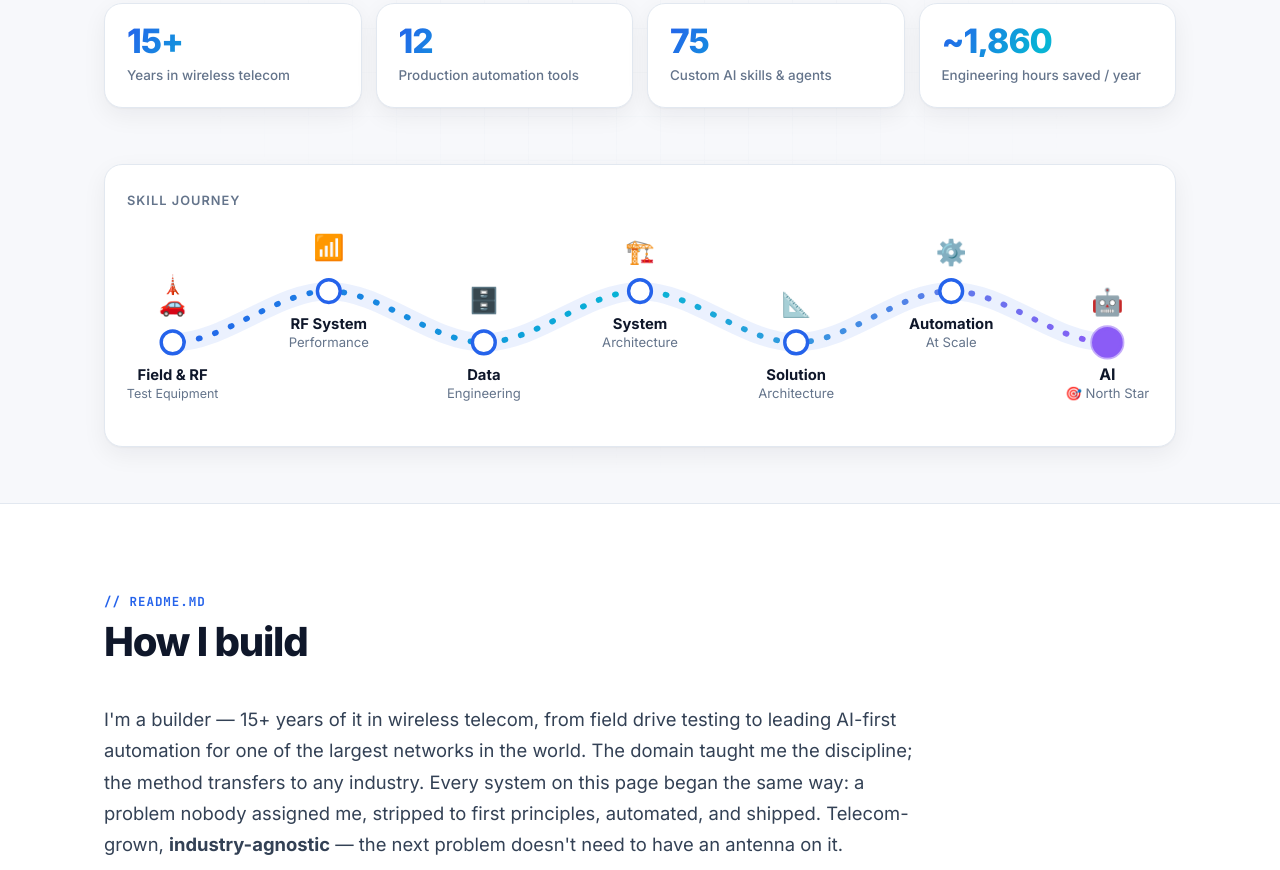
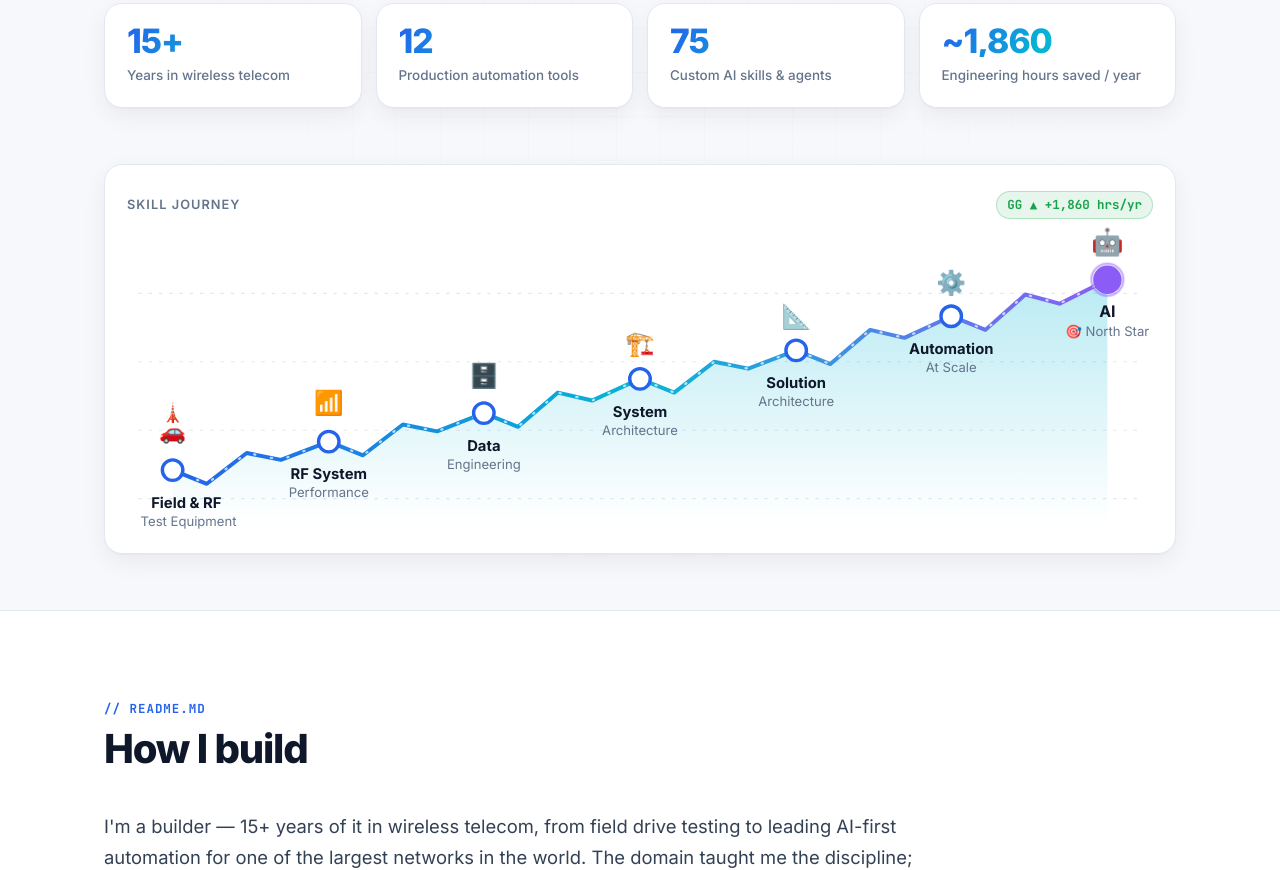
Before and after one commit to Telecom-guy/Telecom-guy.github.io, a plain HTML site: page index.html in a window 1280 px wide. Shown: the part 873-1743 px from the top of the page. Drawn offline with Linux system fonts and the light colour scheme.

Commit message:
Skill journey as rising stock chart; human over the loop wording

```diff
--- a/index.html
+++ b/index.html
@@ -151,7 +151,15 @@ h2{font-size:clamp(1.8rem,3.4vw,2.5rem);font-weight:800;letter-spacing:-.03em;ma
 .j-label{fill:var(--ink);font-weight:700;font-family:Inter,sans-serif}
 .j-sub{fill:var(--muted);font-family:Inter,sans-serif}
 .j-node{fill:var(--surface);stroke:var(--accent)}
-.j-track{stroke:var(--accent-soft)}
+.journey-title{display:flex;justify-content:space-between;align-items:center;gap:12px;flex-wrap:wrap}
+.j-ticker{font-family:'JetBrains Mono',Consolas,Menlo,monospace;font-size:.78rem;font-weight:700;color:#16a34a;background:rgba(22,163,74,.1);border:1px solid rgba(22,163,74,.25);border-radius:999px;padding:3px 10px;text-transform:none;letter-spacing:0}
+[data-theme="dark"] .j-ticker{color:#4ade80;background:rgba(74,222,128,.1);border-color:rgba(74,222,128,.3)}
+.j-grid line{stroke:var(--line);stroke-dasharray:3 6}
+.j-line{stroke-dasharray:1;stroke-dashoffset:0;transition:stroke-dashoffset 2.2s cubic-bezier(.4,0,.2,1)}
+.j-area,.j-flow{transition:opacity 1s ease 1.4s}
+body.js .journey:not(.visible) .j-line{stroke-dashoffset:1}
+body.js .journey:not(.visible) .j-area,body.js .journey:not(.visible) .j-flow{opacity:0}
+@media(max-width:700px){.j-label{font-size:16px}.j-sub{font-size:13px}}
 
 /* bento principles */
 .bento{display:grid;grid-template-columns:repeat(6,1fr);gap:16px}
@@ -383,47 +391,52 @@ body.js .reveal.visible{opacity:1;transform:none}
     </div>
 
     <div class="journey reveal" aria-hidden="true">
-      <div class="journey-title">Skill journey</div>
-      <svg viewBox="0 0 900 185" xmlns="http://www.w3.org/2000/svg">
+      <div class="journey-title"><span>Skill journey</span><span class="j-ticker">GG ▲ +1,860 hrs/yr</span></div>
+      <svg viewBox="0 0 900 272" xmlns="http://www.w3.org/2000/svg">
         <defs>
           <linearGradient id="rg" x1="0" y1="0" x2="1" y2="0">
             <stop offset="0" stop-color="#2563eb"/><stop offset=".5" stop-color="#06b6d4"/><stop offset="1" stop-color="#8b5cf6"/>
           </linearGradient>
+          <linearGradient id="ra" x1="0" y1="0" x2="0" y2="1">
+            <stop offset="0" stop-color="#06b6d4" stop-opacity=".28"/><stop offset="1" stop-color="#06b6d4" stop-opacity="0"/>
+          </linearGradient>
         </defs>
-        <path class="j-track" d="M40,110 C86,110 131,65 177,65 C223,65 267,110 313,110 C359,110 404,65 450,65 C496,65 541,110 587,110 C633,110 677,65 723,65 C769,65 814,110 860,110" fill="none" stroke-width="16" stroke-linecap="round"/>
-        <path d="M40,110 C86,110 131,65 177,65 C223,65 267,110 313,110 C359,110 404,65 450,65 C496,65 541,110 587,110 C633,110 677,65 723,65 C769,65 814,110 860,110" fill="none" stroke="url(#rg)" stroke-width="5" stroke-linecap="round" class="dashflow"/>
-        <g class="bob" style="animation-delay:0s"><text x="40" y="88" font-size="19" text-anchor="middle">🚗</text><text x="40" y="70" font-size="16" text-anchor="middle">🗼</text></g>
-        <circle class="j-node" cx="40" cy="110" r="10" stroke-width="3"/>
-        <text class="j-label" x="40" y="143" font-size="13" text-anchor="middle">Field &amp; RF</text>
-        <text class="j-sub" x="40" y="159" font-size="11" text-anchor="middle">Test Equipment</text>
-        <g class="bob" style="animation-delay:.4s"><text x="177" y="39" font-size="22" text-anchor="middle">📶</text></g>
-        <circle class="j-node" cx="177" cy="65" r="10" stroke-width="3"/>
-        <text class="j-label" x="177" y="98" font-size="13" text-anchor="middle">RF System</text>
-        <text class="j-sub" x="177" y="114" font-size="11.5" text-anchor="middle">Performance</text>
-        <g class="bob" style="animation-delay:.8s"><text x="313" y="84" font-size="22" text-anchor="middle">🗄️</text></g>
-        <circle class="j-node" cx="313" cy="110" r="10" stroke-width="3"/>
-        <text class="j-label" x="313" y="143" font-size="13" text-anchor="middle">Data</text>
-        <text class="j-sub" x="313" y="159" font-size="11.5" text-anchor="middle">Engineering</text>
-        <g class="bob" style="animation-delay:1.2s"><text x="450" y="39" font-size="21" text-anchor="middle">🏗️</text></g>
-        <circle class="j-node" cx="450" cy="65" r="10" stroke-width="3"/>
-        <text class="j-label" x="450" y="98" font-size="13" text-anchor="middle">System</text>
-        <text class="j-sub" x="450" y="114" font-size="11.5" text-anchor="middle">Architecture</text>
-        <g class="bob" style="animation-delay:1.6s"><text x="587" y="84" font-size="21" text-anchor="middle">📐</text></g>
-        <circle class="j-node" cx="587" cy="110" r="10" stroke-width="3"/>
+        <g class="j-grid"><line x1="10" y1="60" x2="890" y2="60"/><line x1="10" y1="120" x2="890" y2="120"/><line x1="10" y1="180" x2="890" y2="180"/><line x1="10" y1="240" x2="890" y2="240"/></g>
+        <path class="j-area" d="M40,215 L70,227 L105,200 L135,206 L177,190 L207,202 L242,175 L272,181 L313,165 L343,177 L378,147 L408,154 L450,135 L480,147 L515,120 L545,126 L587,110 L617,122 L652,92 L682,99 L723,80 L753,92 L788,61 L818,69 L860,48 L860,262 L40,262 Z" fill="url(#ra)"/>
+        <path class="j-line" pathLength="1" d="M40,215 L70,227 L105,200 L135,206 L177,190 L207,202 L242,175 L272,181 L313,165 L343,177 L378,147 L408,154 L450,135 L480,147 L515,120 L545,126 L587,110 L617,122 L652,92 L682,99 L723,80 L753,92 L788,61 L818,69 L860,48" fill="none" stroke="url(#rg)" stroke-width="3.5" stroke-linejoin="round" stroke-linecap="round"/>
+        <path class="dashflow j-flow" d="M40,215 L70,227 L105,200 L135,206 L177,190 L207,202 L242,175 L272,181 L313,165 L343,177 L378,147 L408,154 L450,135 L480,147 L515,120 L545,126 L587,110 L617,122 L652,92 L682,99 L723,80 L753,92 L788,61 L818,69 L860,48" fill="none" stroke="#fff" stroke-opacity=".7" stroke-width="2" stroke-linecap="round"/>
+        <g class="bob" style="animation-delay:0s"><text x="40" y="193" font-size="19" text-anchor="middle">🚗</text><text x="40" y="175" font-size="16" text-anchor="middle">🗼</text></g>
+        <circle class="j-node" cx="40" cy="215" r="9" stroke-width="3"/>
+        <text class="j-label" x="52" y="248" font-size="13" text-anchor="middle">Field &amp; RF</text>
+        <text class="j-sub" x="54" y="264" font-size="11.5" text-anchor="middle">Test Equipment</text>
+        <g class="bob" style="animation-delay:.4s"><text x="177" y="168" font-size="21" text-anchor="middle">📶</text></g>
+        <circle class="j-node" cx="177" cy="190" r="9" stroke-width="3"/>
+        <text class="j-label" x="177" y="223" font-size="13" text-anchor="middle">RF System</text>
+        <text class="j-sub" x="177" y="239" font-size="11.5" text-anchor="middle">Performance</text>
+        <g class="bob" style="animation-delay:.8s"><text x="313" y="143" font-size="21" text-anchor="middle">🗄️</text></g>
+        <circle class="j-node" cx="313" cy="165" r="9" stroke-width="3"/>
+        <text class="j-label" x="313" y="198" font-size="13" text-anchor="middle">Data</text>
+        <text class="j-sub" x="313" y="214" font-size="11.5" text-anchor="middle">Engineering</text>
+        <g class="bob" style="animation-delay:1.2s"><text x="450" y="113" font-size="21" text-anchor="middle">🏗️</text></g>
+        <circle class="j-node" cx="450" cy="135" r="9" stroke-width="3"/>
+        <text class="j-label" x="450" y="168" font-size="13" text-anchor="middle">System</text>
+        <text class="j-sub" x="450" y="184" font-size="11.5" text-anchor="middle">Architecture</text>
+        <g class="bob" style="animation-delay:1.6s"><text x="587" y="88" font-size="21" text-anchor="middle">📐</text></g>
+        <circle class="j-node" cx="587" cy="110" r="9" stroke-width="3"/>
         <text class="j-label" x="587" y="143" font-size="13" text-anchor="middle">Solution</text>
         <text class="j-sub" x="587" y="159" font-size="11.5" text-anchor="middle">Architecture</text>
-        <g class="bob" style="animation-delay:2s"><text x="723" y="39" font-size="22" text-anchor="middle">⚙️</text></g>
-        <circle class="j-node" cx="723" cy="65" r="10" stroke-width="3"/>
-        <text class="j-label" x="723" y="98" font-size="13" text-anchor="middle">Automation</text>
-        <text class="j-sub" x="723" y="114" font-size="11.5" text-anchor="middle">At Scale</text>
-        <circle cx="860" cy="110" r="14" fill="none" stroke="#8b5cf6" stroke-width="2" opacity=".5">
+        <g class="bob" style="animation-delay:2s"><text x="723" y="58" font-size="21" text-anchor="middle">⚙️</text></g>
+        <circle class="j-node" cx="723" cy="80" r="9" stroke-width="3"/>
+        <text class="j-label" x="723" y="113" font-size="13" text-anchor="middle">Automation</text>
+        <text class="j-sub" x="723" y="129" font-size="11.5" text-anchor="middle">At Scale</text>
+        <circle cx="860" cy="48" r="14" fill="none" stroke="#8b5cf6" stroke-width="2" opacity=".5">
           <animate attributeName="r" values="12;24;12" dur="2.2s" repeatCount="indefinite"/>
           <animate attributeName="opacity" values=".55;0;.55" dur="2.2s" repeatCount="indefinite"/>
         </circle>
-        <g class="bob" style="animation-delay:2.4s"><text x="860" y="84" font-size="23" text-anchor="middle">🤖</text></g>
-        <circle cx="860" cy="110" r="12" fill="#8b5cf6" stroke="#8b5cf6" stroke-width="3"/>
-        <text class="j-label" x="860" y="143" font-size="14" text-anchor="middle">AI</text>
-        <text class="j-sub" x="860" y="159" font-size="11.5" text-anchor="middle">🎯 North Star</text>
+        <g class="bob" style="animation-delay:2.4s"><text x="860" y="24" font-size="23" text-anchor="middle">🤖</text></g>
+        <circle cx="860" cy="48" r="11" fill="#8b5cf6" stroke="#8b5cf6" stroke-width="3"/>
+        <text class="j-label" x="860" y="81" font-size="14" text-anchor="middle">AI</text>
+        <text class="j-sub" x="860" y="97" font-size="11.5" text-anchor="middle">🎯 North Star</text>
       </svg>
     </div>
   </div>
@@ -500,7 +513,7 @@ body.js .reveal.visible{opacity:1;transform:none}
         <button class="rung" data-l="1" role="tab"><span class="lv">L1</span><span class="nm">Assisted<br>(open loop)</span><span class="st live">Shipping</span></button>
         <button class="rung" data-l="2" role="tab"><span class="lv">L2</span><span class="nm">Recommended</span><span class="st live">Shipping</span></button>
         <button class="rung" data-l="3" role="tab"><span class="lv">L3</span><span class="nm">Human-approved closed loop</span><span class="st live">Shipping</span></button>
-        <button class="rung" data-l="4" role="tab"><span class="lv">L4</span><span class="nm">Autonomous,<br>human on the loop</span><span class="st vis">Vision</span></button>
+        <button class="rung" data-l="4" role="tab"><span class="lv">L4</span><span class="nm">Autonomous,<br>human over the loop</span><span class="st vis">Vision</span></button>
       </div>
       <div class="ladder-detail">
         <div class="ld"><div class="k">🤖 AI does</div><p id="ld-ai"></p></div>
@@ -626,7 +639,7 @@ body.js .reveal.visible{opacity:1;transform:none}
       </div>
       <div class="col later reveal">
         <h3><span class="dot"></span>Later — Vision</h3>
-        <div class="card"><b>Autonomous network operations</b>AI agents handling detection → decision → action with humans on the loop, not in it.</div>
+        <div class="card"><b>Autonomous network operations</b>AI agents handling detection → decision → action with humans over the loop, not in it.</div>
         <div class="card"><b>AI-first operations at scale</b>The playbook from one team to an organization.</div>
       </div>
     </div>
```
